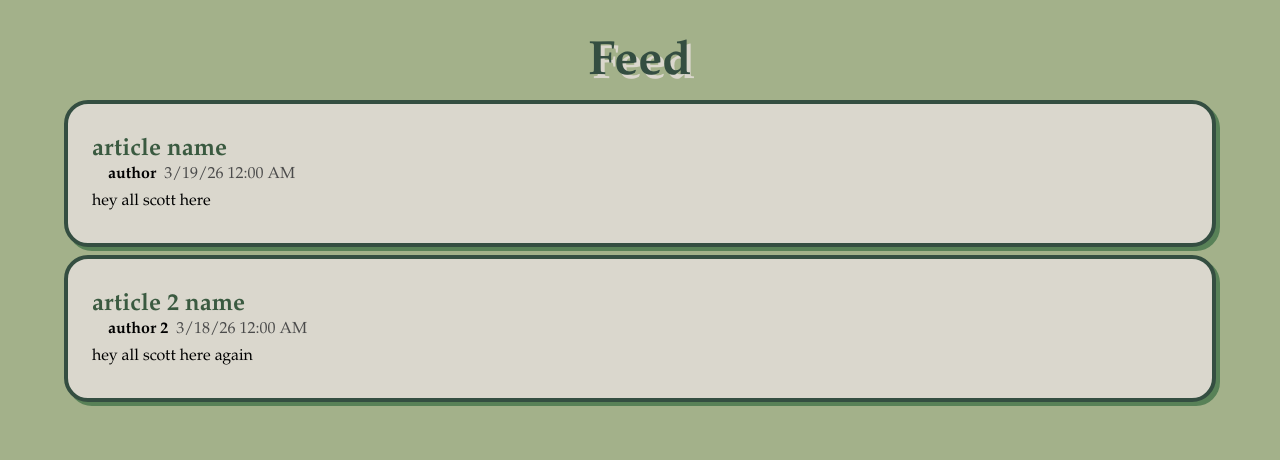
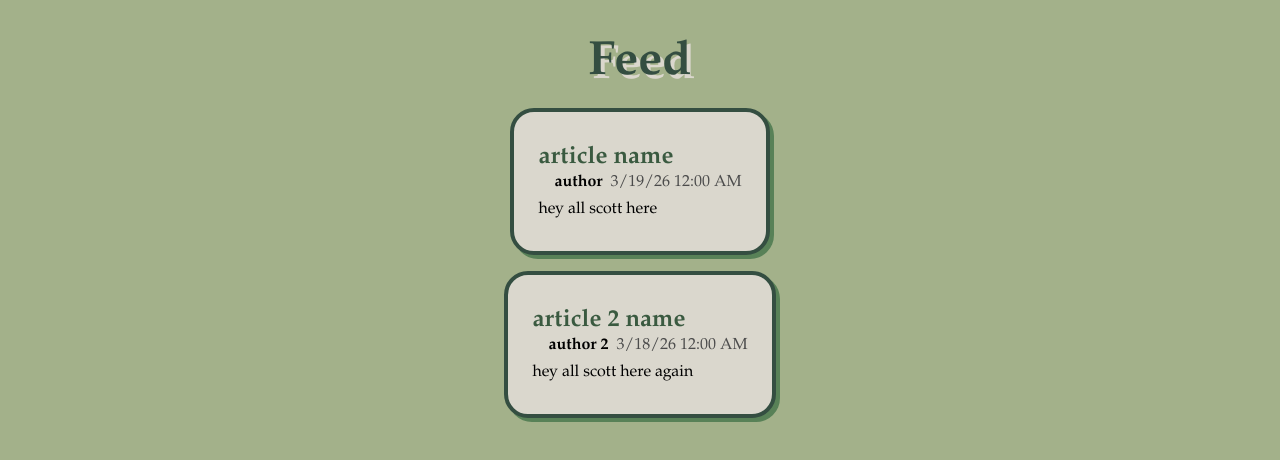
Before and after one commit to elijahgott/rssWebsite, a React app in the folder frontend/: page / in a window 1280 px wide. Shown: the top 460 px of the page. Built offline with nearby package versions, Linux system fonts and the light colour scheme; no server answers; the HTML template or start-up script is replaced by a standard one.

Commit message:
created navBar element, card widths no longer fixed

```diff
--- a/frontend/src/App.jsx
+++ b/frontend/src/App.jsx
@@ -5,6 +5,7 @@ const baseUrl = '/api/articles'
 
 import './App.css'
 
+import NavBar from './navBar'
 import Article from './articleComponent'
 
 function App() {
@@ -42,15 +43,15 @@ function App() {
 
   return (
     <>
-      <h1 className='title'>Feed</h1>
+      <NavBar />
 
-      <>
+      <div className="itemsContainer">
         {data.length === 0 ? (
           <h2>Nothing here...</h2>
         ) : (
           data.map((item, index) => <Article article={item} key={index}/>)
         )}
-      </>
+      </div>
     </>
   )
 }
--- a/frontend/src/index.css
+++ b/frontend/src/index.css
@@ -26,11 +26,16 @@ html{
   background-color: var(--dry-sage);
 }
 
+.navBar{
+  display: flex;
+  align-items: center;
+  justify-content: center;
+
+  padding: 0.5rem;
+}
+
 .title{
   text-align: center;
-
-  margin-top: 0.5rem;
-  margin-bottom: 0.5rem;
 
   color: var(--pine-teal);
   font-size: 3rem;
@@ -38,7 +43,15 @@ html{
   text-shadow: 4px 4px var(--dust-grey);
 }
 
+.itemsContainer{
+  display: flex;
+  flex-direction: column;
+  align-items: center;
+}
+
 .item{
+  max-width: 800px;
+
   border: 4px solid var(--pine-teal);
   border-radius: 24px;
   background-color: var(--dust-grey);
--- /dev/null
+++ b/frontend/src/navBar.jsx
@@ -0,0 +1,9 @@
+const NavBar = () => {
+    return(
+        <nav className="navBar">
+            <h1 className="title">Feed</h1>
+        </nav>
+    )
+}
+
+export default NavBar
```
Also changed, not shown: 2 other files (tests, documents, lock files or other folders).
